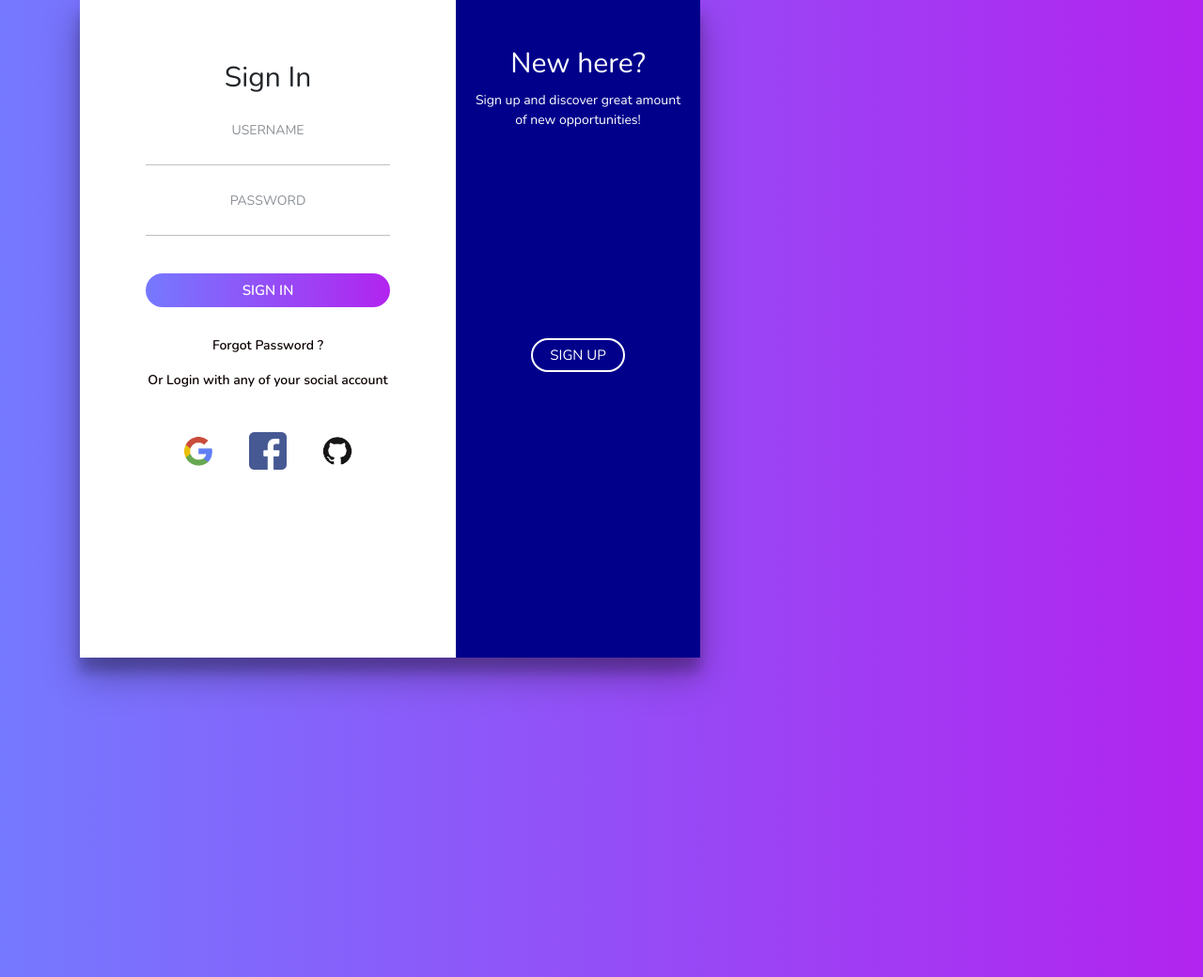
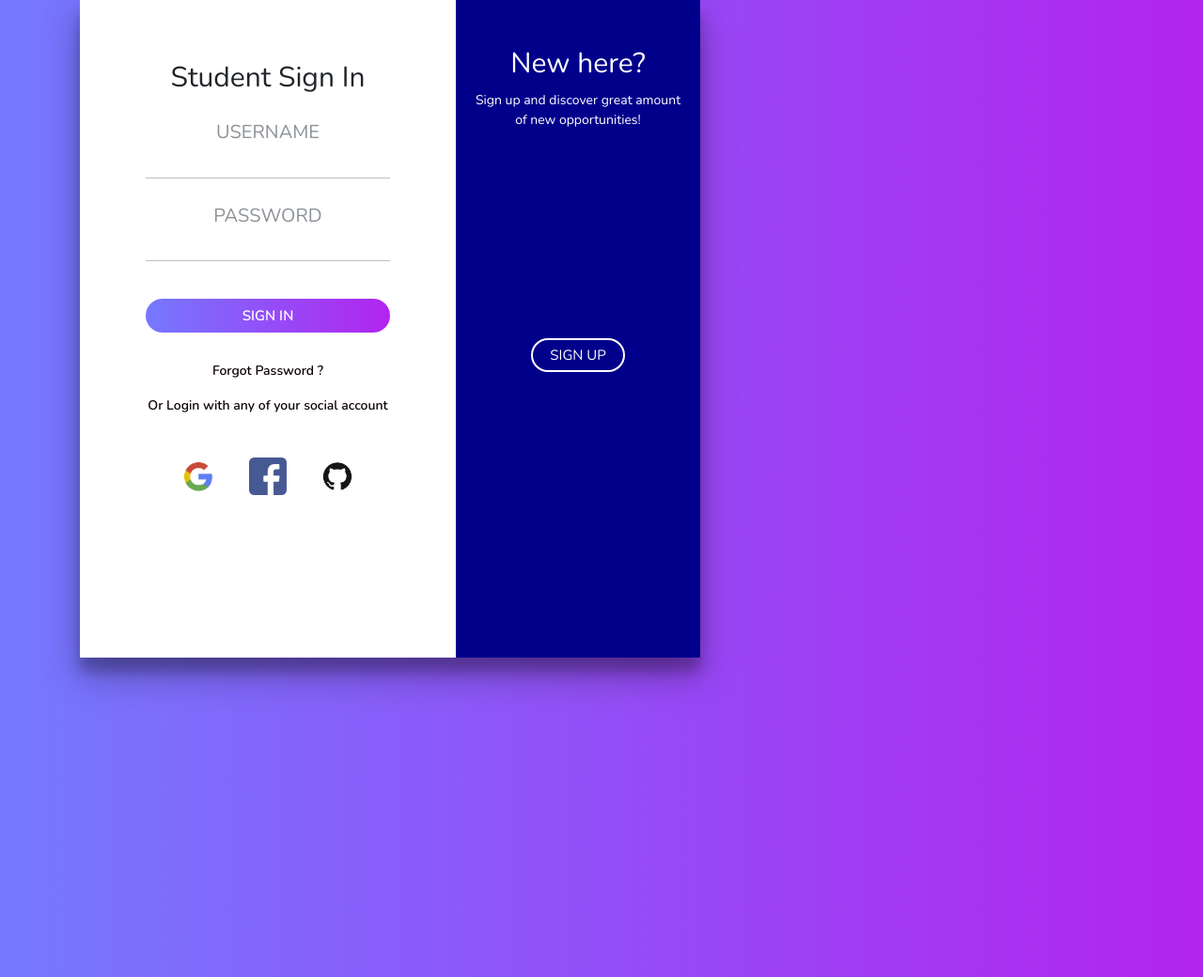
Before and after one commit to Ank646/techbytes-p-s-07, a Django app: template templates/login.html in a window 1280 px wide. Shown: the top 1040 px of the page at 94% size. Run offline with Django 3.2, Linux system fonts and the light colour scheme; the template is opened without the code that fills it, so the values that code supplies are empty; some libraries are stand-ins or nearby versions.

Commit message:
little changes

```diff
--- a/static/css/style.css
+++ b/static/css/style.css
@@ -58,7 +58,7 @@ label{
 }
 
 label span{
-  font-size: 14px;
+  font-size: 20px;
   font-weight: 400;
   color: #8c9197;
   text-transform: uppercase;
@@ -68,7 +68,7 @@ input{
   display: block;
   width: 100%;
   margin-top: 5px;
-  font-size: 10px;
+  font-size: 15px;
   padding-bottom: 5px;
   border-bottom: 1px solid rgba(109, 93, 93, 0.4);
   text-align: center;
--- a/templates/login.html
+++ b/templates/login.html
@@ -16,7 +16,7 @@
   <form method="POST" action="login">
   {% csrf_token %}
     <div class="form sign-in">
-      <h2>Sign In</h2>
+      <h2>Student Sign In</h2>
       <label>
         <span>Username</span>
         <input type="text" id="username" name="username">
--- a/templates/logincollege.html
+++ b/templates/logincollege.html
@@ -16,7 +16,7 @@
   <form method="POST" action="logincollege">
   {% csrf_token %}
     <div class="form sign-in">
-      <h2>Sign In</h2>
+      <h2>College Sign In</h2>
       <label>
         <span>Uniqueid</span>
         <input type="text" id="username" name="uniqueid">
```
